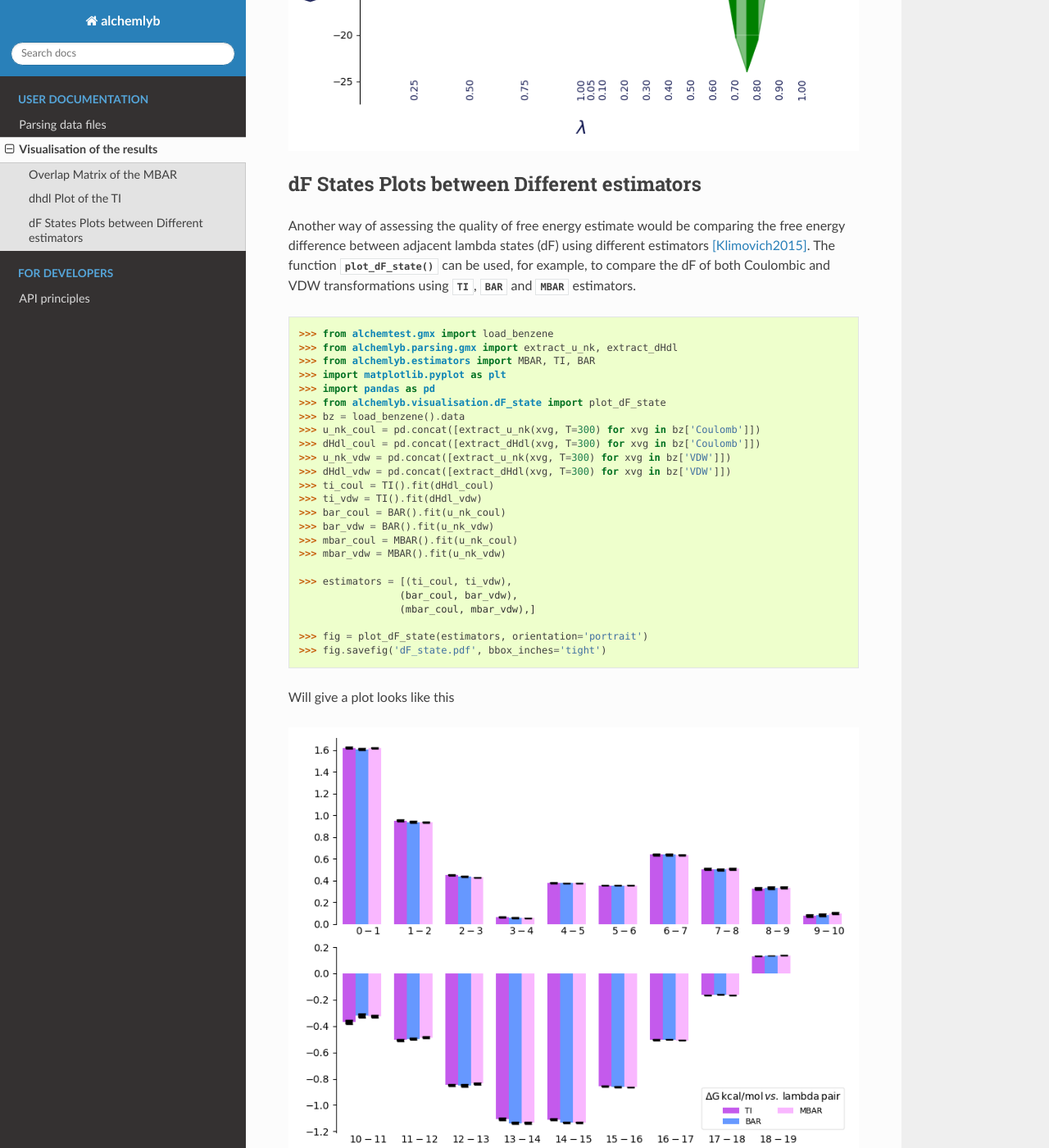
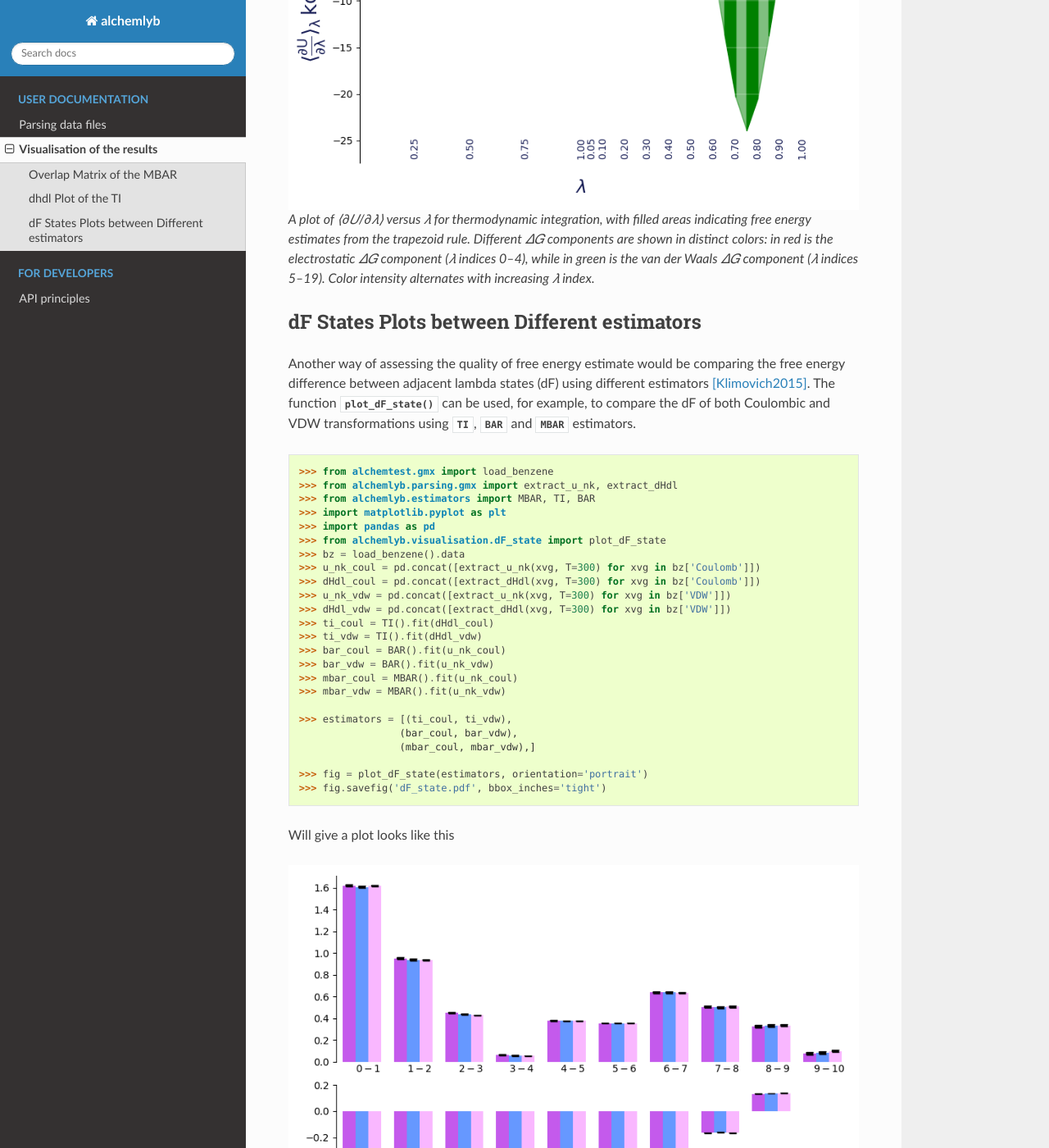
Before and after one commit to alchemistry/alchemlyb, a Sphinx documentation site: the page built from docs/visualisation.rst, in a window 1280 px wide and 1400 px high, scrolled down 2049 px. Shown: the whole window at 82% size. Built offline with Sphinx 7.4.7 and the Read the Docs theme 2.0.0, drawn with Linux system fonts in a browser that asks for light colours; pages that are not in the unit, such as notebooks, are missing from menus; the version number could not be read and is left out; some of the changed text lies outside the part shown.

Commit message:
caption
caption took from Klimovich

```diff
--- a/docs/visualisation.rst
+++ b/docs/visualisation.rst
@@ -41,7 +41,12 @@ the degree of overlap. It is recommended that there should be at least
 
 Will give a plot looks like this
 
-.. image:: images/O_MBAR.png
+.. figure:: images/O_MBAR.png
+
+   Overlap between the distributions of potential energy differences is
+   essential for accurate free energy calculations and can be quantified by
+   computing the overlap matrix 𝐎. Its elements 𝑂𝑖𝑗 are the probabilities of
+   observing a sample from state i (𝑖 th row) in state j (𝑗 th column).
 
 .. _plot_TI_dhdl:
 
@@ -73,7 +78,13 @@ together as well. ::
 
 Will give a plot looks like this
 
-.. image:: images/dhdl_TI.png
+.. figure:: images/dhdl_TI.png
+
+   A plot of ⟨∂𝑈/∂𝜆⟩ versus 𝜆 for thermodynamic integration, with filled areas
+   indicating free energy estimates from the trapezoid rule. Different 𝛥𝐺
+   components are shown in distinct colors: in red is the electrostatic 𝛥𝐺
+   component (𝜆 indices 0–4), while in green is the van der Waals 𝛥𝐺 component
+   (𝜆 indices 5–19). Color intensity alternates with increasing 𝜆 index.
 
 .. _plot_dF_states:
 
@@ -117,7 +128,8 @@ Will give a plot looks like this
 
 .. figure:: images/dF_states.png
 
-   Free energy change breakdown (into lambda-pair dFs)
+   A bar plot of the free energy differences evaluated between pairs of adjacent
+   states via several methods, with corresponding error estimates for each method.
 
 
 .. [Klimovich2015] Klimovich, P.V., Shirts, M.R. & Mobley, D.L. Guidelines for
```
